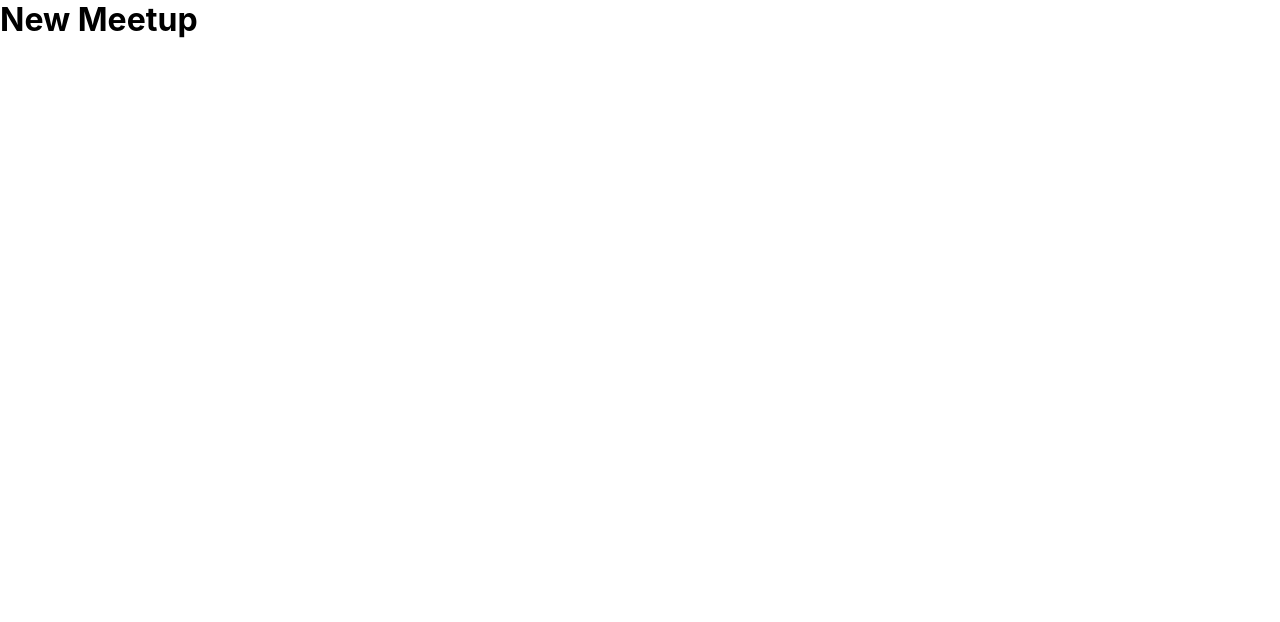
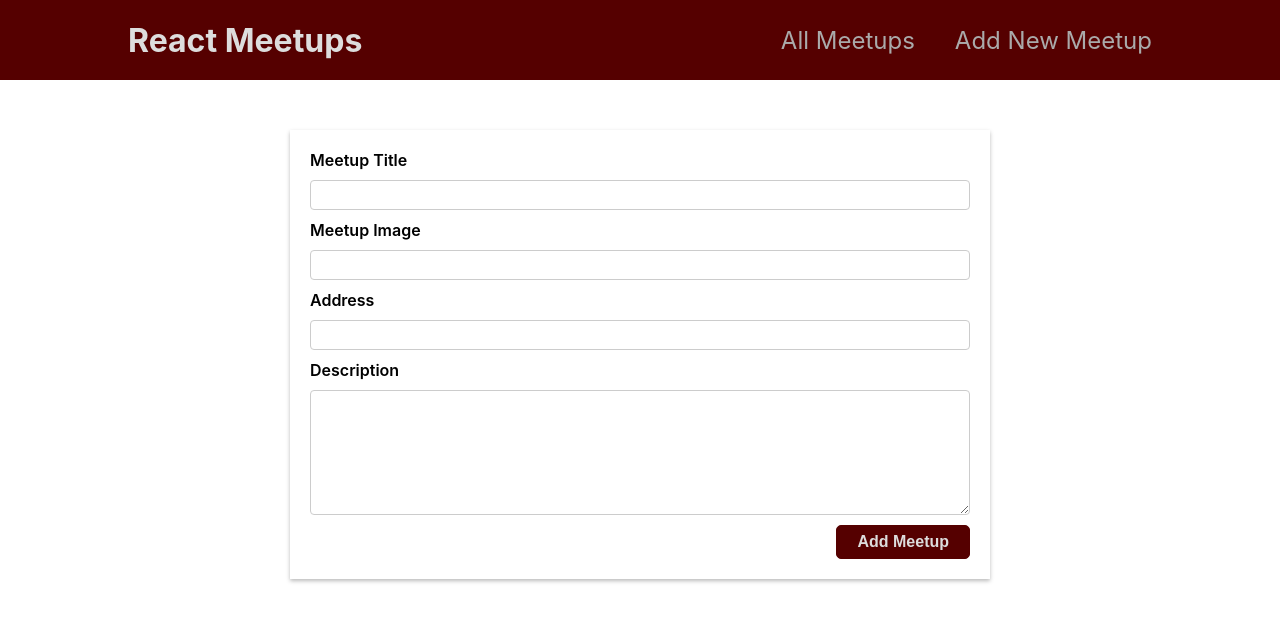
Before and after one commit to Henrique-mazzoleni/meetup-next-app, a Next.js app: page /new-meetup in a window 1280 px wide. Shown: the top 622 px of the page. Built offline with nearby package versions, Linux system fonts and the light colour scheme.

Commit message:
add new meetup implemented

```diff
--- a/components/Meetups/NewMeetupForm.js
+++ b/components/Meetups/NewMeetupForm.js
@@ -1,3 +1,42 @@
+import { useRef } from "react";
+import classes from "./NewMeetupForm.module.css";
+
 export default function NewMeetupForm() {
-    return <h2>New Meetup Form</h2>
+  const titleInput = useRef();
+  const imageInput = useRef();
+  const addressInput = useRef();
+  const descriptionInput = useRef();
+
+  const submitHandler = (event) => {
+    event.preventDefault();
+
+    console.log({
+      id: Math.random(),
+      title: titleInput.current.value,
+      image: imageInput.current.value,
+      address: addressInput.current.value,
+      description: descriptionInput.current.value,
+    });
+
+    titleInput.current.value = "";
+    imageInput.current.value = "";
+    addressInput.current.value = "";
+    descriptionInput.current.value = "";
+
+    titleInput.current.focus();
+  };
+
+  return (
+    <form className={classes.form} onSubmit={submitHandler}>
+      <label htmlFor="title">Meetup Title</label>
+      <input id="title" type="text" ref={titleInput} />
+      <label htmlFor="image">Meetup Image</label>
+      <input id="image" type="url" ref={imageInput} />
+      <label htmlFor="address">Address</label>
+      <input id="address" type="address" ref={addressInput} />
+      <label htmlFor="description">Description</label>
+      <textarea id="description" ref={descriptionInput} />
+      <button type="submit">Add Meetup</button>
+    </form>
+  );
 }
--- a/components/Meetups/NewMeetupForm.module.css
+++ b/components/Meetups/NewMeetupForm.module.css
@@ -0,0 +1,42 @@
+.form {
+    display: flex;
+    flex-direction: column;
+    width: 700px;
+    margin: 50px auto;
+    padding: 20px;
+    box-shadow: 0 2px 4px 0 #bbb;
+}
+
+.form label {
+    font-weight: 600;
+    margin-bottom: 10px;
+}
+
+.form input, .form textarea {
+    font-size: inherit;
+    margin-bottom: 10px;
+    padding: 5px;
+    outline: none;
+    border: 1px solid #ccc;
+    border-radius: 4px;
+}
+
+.form input:focus, .form textarea:focus {
+    border: 1px solid #05a;
+}
+
+.form textarea {
+    font-family: inherit;
+    height: 125px;
+}
+
+.form button {
+    align-self: end;
+    padding: 7px 20px;
+    font-size: inherit;
+    font-weight: 600;
+    color: #ddd;
+    background-color: #500;
+    border: 1px solid #500;
+    border-radius: 5px;
+}
--- a/pages/new-meetup/index.js
+++ b/pages/new-meetup/index.js
@@ -1,3 +1,12 @@
+import { Fragment } from "react"
+import Navbar from "../../components/Layout/Navbar"
+import NewMeetupForm from "../../components/Meetups/NewMeetupForm"
+
 export default function NewMeetup() {
-    return <h1>New Meetup</h1>
+    return (
+        <Fragment>
+            <Navbar />
+            <NewMeetupForm />
+        </Fragment>
+    )
 }
```
